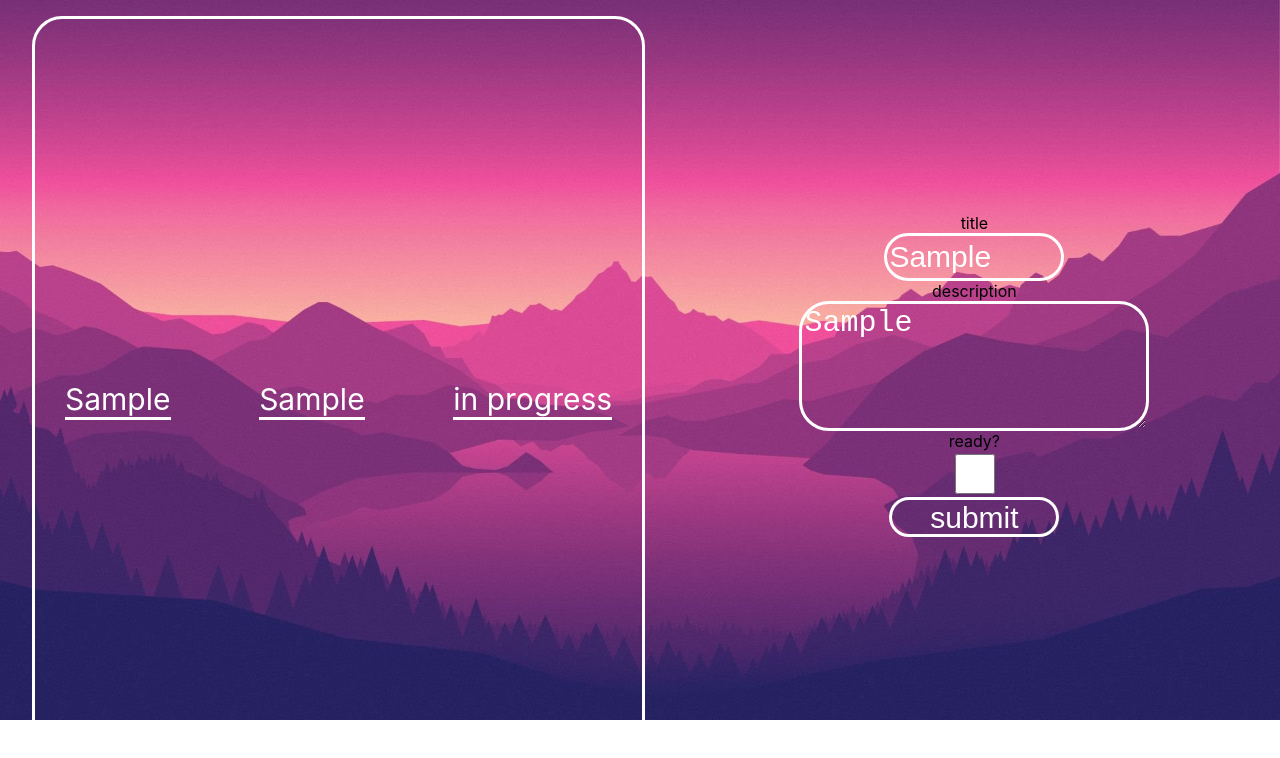
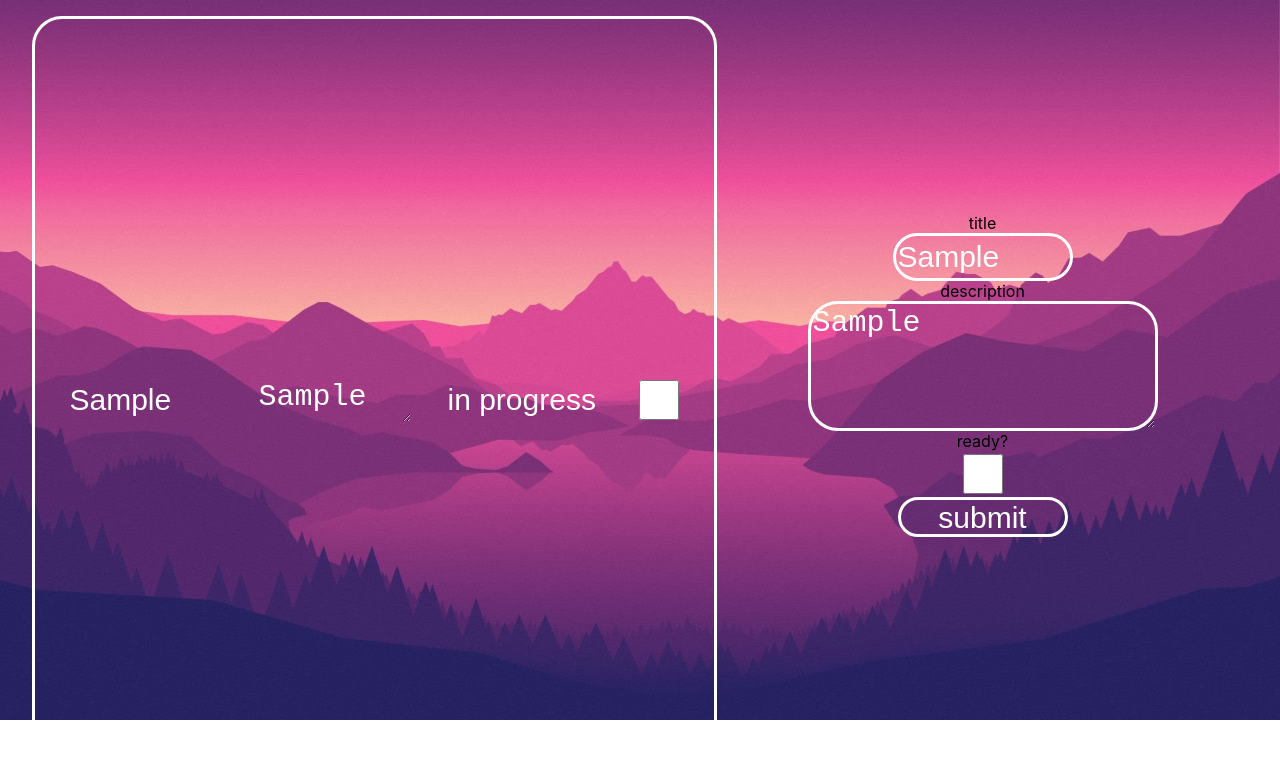
Before and after one commit to DenFPM/todo-list, a React (Create React App) app: page / in a window 1280 px wide. Both pictures are taken after typing "Sample", "Sample" into the empty fields and a click on the button "submit". Shown: the top 758 px of the page. Built offline with nearby package versions, Linux system fonts and the light colour scheme.

Commit message:
add opportunity to changes todo

```diff
--- a/src/App.css
+++ b/src/App.css
@@ -15,14 +15,14 @@
   height: 100%;
 }
 .todo-list{
-  width: 45%;
+  width: 55%;
   display: flex;
   flex-direction: column;
   justify-content: center;
   border-radius: 30px;
   border: white solid 3px;
   overflow-y: scroll;
-  padding: 30px;
+  padding: 30px 15px;
 }
 .todo-list::-webkit-scrollbar-track{
   background: rgb(123,47,119);
@@ -41,8 +41,14 @@
 .todo-element{
   width: 100%;
   display: flex;
-  justify-content: space-between;
+  justify-content: space-around;
+  height: 60px;
+  align-items: center;
 
+}
+.todo-element:hover{
+  background: tomato;
+  border-radius: 30px;
 }
 .todo-form-add{
   width: 45%;
@@ -55,11 +61,25 @@
 .todo-element-text{
   color: white;
   font-size: 30px;
-  max-width: 30%;
+  max-width: 150px;
   word-wrap: break-word;
   border-bottom: white solid 3px;
 
 }
+.todo-description {
+  height:40px;
+  border: white solid 3px;
+}
+::-moz-placeholder {
+  line-height:60px;
+}
+::-webkit-input-placeholder {
+  line-height:60px;
+}
+:-ms-input-placeholder {
+  line-height:60px;
+}
+
 .form-element-constraction{
   width: 170px;
   height: 40px;
@@ -97,6 +117,15 @@
   border-radius: 30px;
 }
 .test{
-  cursor: text;
+  outline: none;
+  border: none;
+  cursor:pointer;
+  pointer-events: all;
   background: transparent;
 }
+.to-change{
+  display: flex;
+  flex-direction: column;
+  width: 100px;
+  border: white;
+}
--- a/src/App.js
+++ b/src/App.js
@@ -17,14 +17,43 @@ function App() {
       { id: randomId(), title, description, isReady },
     ]);
   };
-
-  const changeTodo = (newTodoForChange) => {
+  // const handleChangeIsReady = (id, value)=>{
+  //   setTodos(todos.map((todo)=>{
+  //     if (todo.id === id) {
+  //       const tempObj = { ...todo };
+  //       tempObj.isReady = value;
+  //       return tempObj;
+  //     }
+  //     return todo;
+  //   }))
+  // }
+  // const handleChangeDescription = (id, value)=>{
+  //   setTodos(todos.map((todo)=>{
+  //     if (todo.id === id) {
+  //       const tempObj = { ...todo };
+  //       tempObj.description = value;
+  //       return tempObj;
+  //     }
+  //     return todo;
+  //   }))
+  // }
+  // const handleChangeTitle = (id, value)=>{
+  //   setTodos(todos.map((todo)=>{
+  //     if (todo.id === id) {
+  //       const tempObj = { ...todo };
+  //       tempObj.title = value;
+  //       return tempObj;
+  //     }
+  //     return todo;
+  //   }))
+  // }
+  const changeTodo = ({newTitle,newIsReady,newDescription,id}) => {
     setTodos(todos.map((todo) => {
-      if (todo.id === todoIdForChange) {
+      if (todo.id === id) {
         const tempObj = { ...todo };
-        tempObj.title = newTodoForChange.title;
-        tempObj.description = newTodoForChange.description;
-        tempObj.isReady = newTodoForChange.isReady;
+        tempObj.title = newTitle;
+        tempObj.description = newDescription;
+        tempObj.isReady = newIsReady;
         return tempObj;
       }
       return todo;
@@ -34,10 +63,10 @@ function App() {
 
   return (
     <div className="container">
-      <TodoList todos={todos} handleChangeTodo={setTodoIdForChange} />
+      <TodoList todos={todos} handleChangeTodo={changeTodo}/>
       <div className="todo-form-add">
         <AddNewTodos handleAddTodos={handleSetTodos} />
-        {todoIdForChange !== "" && <ChangeTodo handleChangeTodo={changeTodo} />}
+        {/* {todoIdForChange !== "" && <ChangeTodo handleChangeTodo={changeTodo} />} */}
       </div>
     </div>
   );
--- a/src/components/TodoElement.js
+++ b/src/components/TodoElement.js
@@ -1,18 +1,44 @@
-import React from "react";
+
+import React, { useEffect, useState} from "react";
 
 const TodoElement = ({ todo, description, isReady,id, handleChangeTodo }) => {
+  const [newTitle, setNewTitle] = useState('')
+  const [newIsReady, setNewIsReady] = useState()
+  const [newDescription, setNewDecription] = useState('')
+
+  const [isReadOnly, setIsReadOnly] = useState(true)
+
+  useEffect(()=>{
+    setNewDecription(description)
+  },[description])
+
+  useEffect(()=>{
+    setNewIsReady(isReady)
+  },[isReady])
+
+  useEffect(()=>{
+    setNewTitle(todo)
+  },[todo])
+
+  const handleChangeCurrentTodo = (currentId, isCanChanges)=>{
+    if(currentId===id&&isCanChanges){
+      setIsReadOnly(false)
+    }
+    if(!isCanChanges){
+      setIsReadOnly(true)
+      handleChangeTodo({newTitle,newIsReady,newDescription,id})
+    }
+  }
+
   return (
-    <li className="todo-element" onClick={(event)=>handleChangeTodo(event.target.id)} id={id}>
-      <p className="todo-element-text">{todo}</p>
-      <p className="todo-element-text">{description}</p>
-      <p className="todo-element-text">{isReady?"complited":"in progress"}</p>
+    <li className="todo-element" id={id}>
+      <input className="todo-element-text test" value={newTitle}   onChange={event=>setNewTitle(event.target.value)} readOnly={isReadOnly}/>
+      <textarea className="todo-element-text test todo-description" value={newDescription}  onChange={event=>setNewDecription(event.target.value)} readOnly={isReadOnly}/>
+      <input className="todo-element-text test" value={newIsReady?"complited":"in progress"} onClick={()=>setNewIsReady(!newIsReady)} readOnly={isReadOnly}/>
+      <input className="submit-input" type="checkbox" onClick={(event)=>handleChangeCurrentTodo(event.nativeEvent.path[1].id, event.target.checked)} />
+
     </li>
   );
 };
 export default TodoElement;
-{/* <li className="todo-element" onClick={(event)=>handleChangeTodo(event.target.id)} id={id}>
-      <input className="todo-element-text test" value={todo}  onChange={handleChangeTitle}/>
-      <input className="todo-element-text test" value={description}  onChange={handleChangeDescription}/>
-      <p className="todo-element-text">{isReady?"complited":"in progress"}</p>
-      <input className="todo-element-text" type="checkbox" value={isReady}  onChange={handleChangeIsReady} readOnly={true}/>
-    </li> */}
+//(event)=>handleChangeIsReady(event.nativeEvent.path[1].id, event.target.value)
--- a/src/components/TodoList.js
+++ b/src/components/TodoList.js
@@ -1,7 +1,7 @@
-import { React, useState, useEffect } from "react";
+import React from "react";
 import TodoElement from "./TodoElement";
 
-const TodoList = ({ todos, handleChangeTodo }) => {
+const TodoList = ({todos, handleChangeTodo}) => {
   return (
     <ul className="todo-list">
       {todos.map(({ title, description, isReady, id }) => (
```
